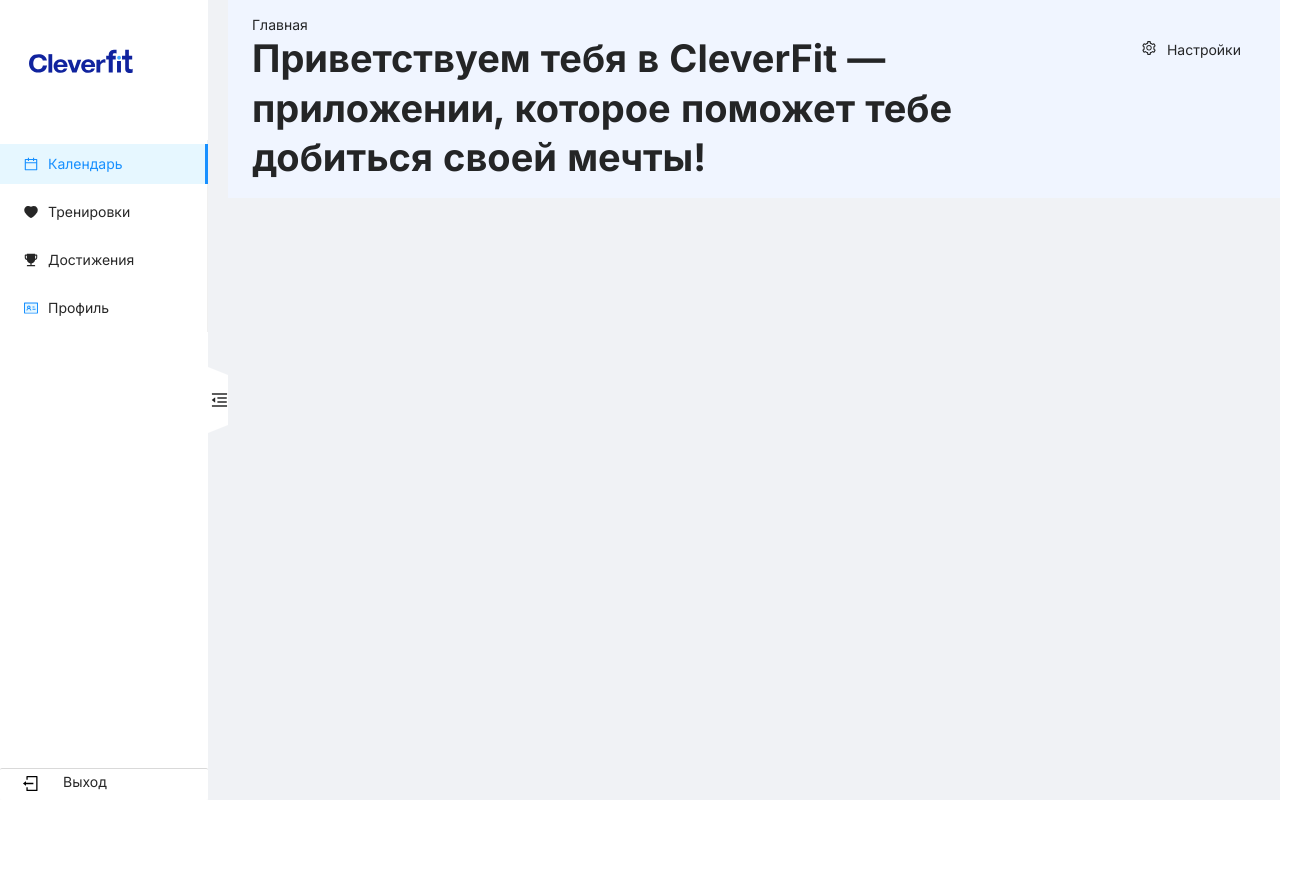
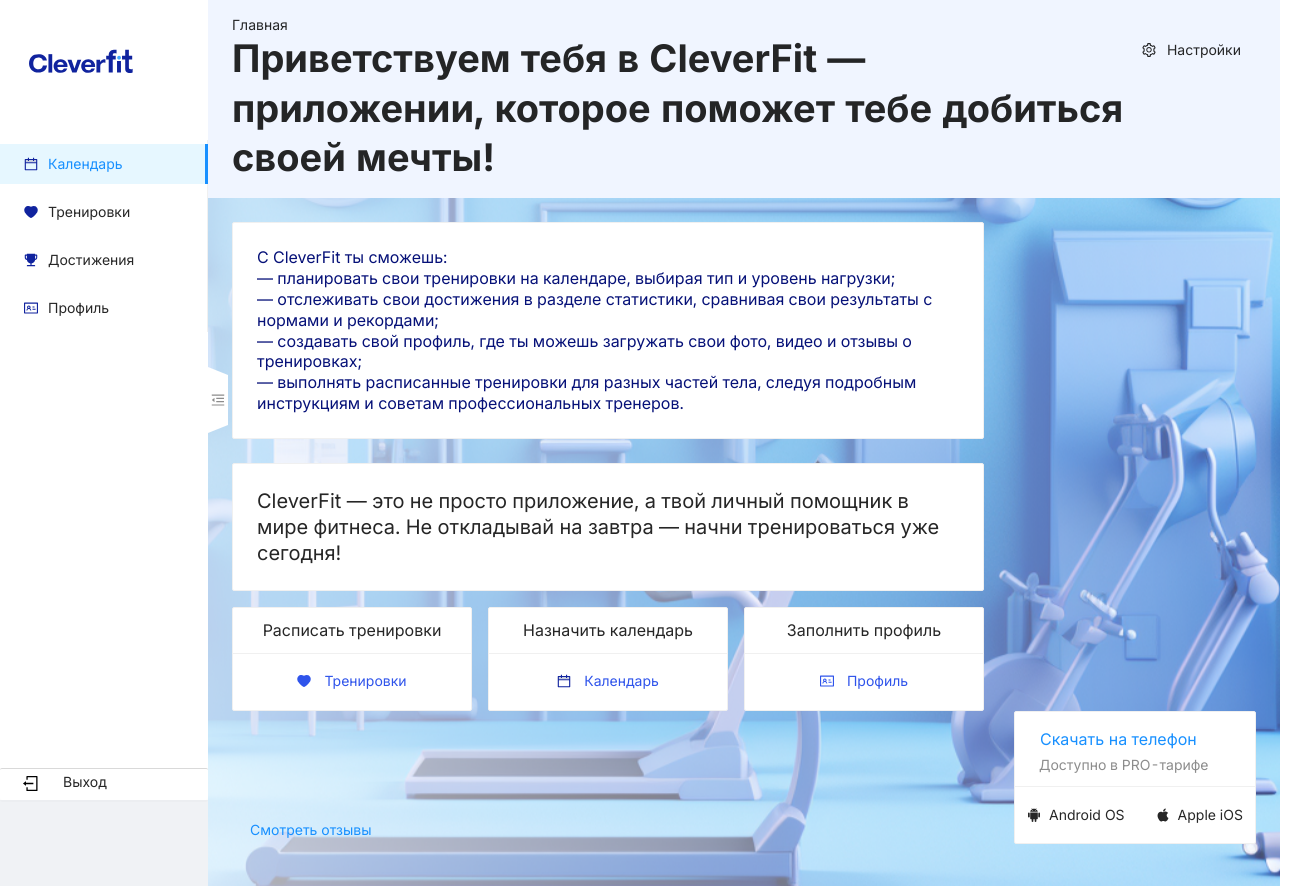
Before and after one commit to Ratiborz/CleverFit, a React (Vite) app: page / in a window 1280 px wide. Shown: the whole page, 1304 px wide, since content can reach past the window. Before the commit the page ends 800 px from the top, so only its background shows below. Built offline with nearby package versions, Linux system fonts and the light colour scheme.

Commit message:
add main, footer components and start make adaptive

```diff
--- /dev/null
+++ b/src/components/footer/footer.module.scss
@@ -0,0 +1,36 @@
+.footer {
+    display: flex;
+    justify-content: space-between;
+    align-items: flex-end;
+}
+
+.feedback_btn {
+    margin-left: 26px;
+    margin-bottom: 40px;
+}
+
+.dowloand_btn {
+    display: flex;
+    flex-direction: column;
+    justify-content: flex-start;
+    padding: 12px 24px;
+}
+
+.dowloand {
+    width: 158px;
+    font-size: 16px;
+    font-weight: 400;
+    line-height: 130%;
+}
+
+.dowloand_btn__descrip {
+    color: rgb(140, 140, 140);
+    font-size: 14px;
+    font-weight: 400;
+    line-height: 130%;
+}
+
+.card {
+    margin-right: 24px;
+    margin-bottom: 42px;
+}
--- /dev/null
+++ b/src/components/footer/footer.tsx
@@ -0,0 +1,42 @@
+import { AndroidFilled, AppleFilled } from '@ant-design/icons';
+import { Button, Card, Divider, Space } from 'antd';
+import s from './footer.module.scss';
+
+export const Footer = () => {
+    return (
+        <footer className={s.footer}>
+            <Button type='link' className={s.feedback_btn}>
+                Смотреть отзывы
+            </Button>
+
+            <Card bodyStyle={{ padding: 0, width: 240 }} className={s.card}>
+                <div className={s.dowloand_btn}>
+                    <Button type='link' style={{ padding: 0 }} className={s.dowloand}>
+                        Скачать на телефон
+                    </Button>
+                    <p className={s.dowloand_btn__descrip}>Доступно в PRO-тарифе</p>
+                </div>
+                <Divider style={{ margin: 0 }} />
+                <Space
+                    size={29}
+                    style={{ width: '100%', justifyContent: 'center', padding: '12px 24px' }}
+                >
+                    <Button
+                        style={{ color: '#000000D9', padding: 0 }}
+                        type='link'
+                        icon={<AndroidFilled style={{ color: '#000000D9' }} />}
+                    >
+                        Android OS
+                    </Button>
+                    <Button
+                        style={{ color: '#000000D9', padding: 0 }}
+                        type='link'
+                        icon={<AppleFilled style={{ color: '#000000D9' }} />}
+                    >
+                        Apple iOS
+                    </Button>
+                </Space>
+            </Card>
+        </footer>
+    );
+};
--- a/src/components/header/header.module.scss
+++ b/src/components/header/header.module.scss
@@ -1,12 +1,13 @@
 .header {
     padding: 16px 24px;
+    width: 100%;
     background-color: #f0f5ff;
 }
 
 .settings {
     display: flex;
     justify-content: space-between;
-    align-items: flex-start;
+    align-items: center;
     max-width: 129px;
     width: 100%;
     font-size: 14px;
@@ -26,6 +27,7 @@
     font-weight: 700;
     line-height: 130%;
     max-width: 900px;
+    width: 100%;
     margin: 0;
 }
 
@@ -33,5 +35,19 @@
     font-size: 14px;
     font-weight: 400;
     line-height: 130%;
-    letter-spacing: 0%;
 }
+
+@media (max-width: 834px) {
+    .setting_icon {
+        display: none;
+    }
+    .title {
+        font-size: 24px;
+        font-weight: 500;
+        line-height: 130%;
+        max-width: 473px;
+    }
+    .title_settings {
+        justify-content: flex-start;
+    }
+}
--- a/src/components/header/header.tsx
+++ b/src/components/header/header.tsx
@@ -11,7 +11,9 @@
                     мечты!
                 </h1>
                 <div className={s.settings}>
-                    <SettingOutlined />
+                    <span className={s.setting_icon}>
+                        <SettingOutlined />
+                    </span>
                     <p>Настройки</p>
                 </div>
             </div>
--- /dev/null
+++ b/src/components/main/main.module.scss
@@ -0,0 +1,57 @@
+.wrapper {
+    margin-top: 24px;
+    margin-left: 24px;
+    height: 100%;
+    width: 100%;
+    background: none;
+}
+
+.card {
+    max-width: 752px;
+    width: 100%;
+    margin-bottom: 24px;
+}
+
+.card_margin {
+    margin-bottom: 16px;
+}
+
+.card__text,
+.card__descrip {
+    color: #061178;
+    font-size: 16px;
+    font-weight: 400;
+    line-height: 130%;
+    letter-spacing: 0%;
+    text-align: left;
+}
+
+.card__descrip {
+    color: #262626;
+    font-size: 20px;
+    font-weight: 500;
+}
+
+.card_training__p {
+    display: flex;
+    justify-content: center;
+    padding: 12px 0 12px;
+    font-size: 16px;
+    font-weight: 400;
+    line-height: 130%;
+}
+
+.card_training__btn {
+    display: flex;
+    gap: 5px;
+    align-items: center;
+    justify-content: center;
+    color: rgb(47, 84, 235);
+    font-size: 14px;
+    font-weight: 400;
+    line-height: 130%;
+    margin: 0 auto;
+    width: 100%;
+    height: 56px;
+    padding: 12px 24px;
+}
--- /dev/null
+++ b/src/components/main/main.tsx
@@ -0,0 +1,58 @@
+import { CalendarTwoTone, HeartFilled, IdcardOutlined } from '@ant-design/icons';
+import s from './main.module.scss';
+
+import { Button, Card, Divider, Layout, Space } from 'antd';
+
+export const Main = () => {
+    return (
+        <Layout className={s.wrapper}>
+            <Card className={s.card}>
+                <p className={s.card__text}>
+                    С CleverFit ты сможешь: <br /> — планировать свои тренировки на календаре,
+                    выбирая тип и уровень нагрузки; <br /> — отслеживать свои достижения в разделе
+                    статистики, сравнивая свои результаты с нормами и рекордами; <br /> — создавать
+                    свой профиль, где ты можешь загружать свои фото, видео и отзывы о тренировках;
+                    <br /> — выполнять расписанные тренировки для разных частей тела, следуя
+                    подробным инструкциям и советам профессиональных тренеров.
+                </p>
+            </Card>
+
+            <Card className={`${s.card} ${s.card_margin}`} bodyStyle={{ width: 752 }}>
+                <p className={s.card__descrip}>
+                    CleverFit — это не просто приложение, а твой личный помощник в мире фитнеса. Не
+                    откладывай на завтра — начни тренироваться уже сегодня!
+                </p>
+            </Card>
+
+            <Space size={16}>
+                <Card bodyStyle={{ padding: 0, width: 238 }}>
+                    <p className={s.card_training__p}>Расписать тренировки</p>
+                    <Divider style={{ margin: 0 }} />
+                    <Button className={s.card_training__btn} type='link' icon={<HeartFilled />}>
+                        Тренировки
+                    </Button>
+                </Card>
+
+                <Card bodyStyle={{ padding: 0, width: 238 }}>
+                    <p className={s.card_training__p}>Назначить календарь</p>
+                    <Divider style={{ margin: 0 }} />
+                    <Button
+                        className={s.card_training__btn}
+                        type='link'
+                        icon={<CalendarTwoTone twoToneColor='#10239E' />}
+                    >
+                        Календарь
+                    </Button>
+                </Card>
+
+                <Card bodyStyle={{ padding: 0, width: 238 }}>
+                    <p className={s.card_training__p}>Заполнить профиль</p>
+                    <Divider style={{ margin: 0 }} />
+                    <Button className={s.card_training__btn} type='link' icon={<IdcardOutlined />}>
+                        Профиль
+                    </Button>
+                </Card>
+            </Space>
+        </Layout>
+    );
+};
--- a/src/components/sider/sider.module.scss
+++ b/src/components/sider/sider.module.scss
@@ -1,6 +1,7 @@
 .sider {
     padding-top: 47px;
     height: 100vh;
+    z-index: 10;
 }
 
 .wrapper {
@@ -13,6 +14,11 @@
 .logo {
     padding-left: 29px;
     margin-bottom: 67px;
+}
+
+.logo_mini {
+    margin-left: 25px;
+    margin-bottom: 68px;
 }
 
 .button {
@@ -30,17 +36,25 @@
     width: 20px;
     height: 66px;
     padding-left: 3px;
-    font-size: 18px;
-    line-height: 64px;
     cursor: pointer;
     transition: color 0.3s;
     margin: auto 0;
-    background-image: url(/public/block-trigger.svg);
+    background-image: url(/block-trigger.svg);
     background-size: cover;
     background-position: center;
     background-repeat: no-repeat;
+    position: absolute;
+    right: -20px; /* отступ справа, чтобы триггер был прижат к правому краю canea */
+    top: 50%; /* располагаем триггер по вертикали по центру */
+    transform: translateY(-50%); /* корректируем положение по вертикали */
+    &:hover {
+        svg {
+            fill: #1890ff;
+            transition: 0.3s;
+        }
+    }
+    svg {
+        fill: #8c8c8c;
+        transition: 0.3s;
+    }
 }
-
-.trigger:hover {
-    color: #1890ff;
-}
--- a/src/components/sider/sider.tsx
+++ b/src/components/sider/sider.tsx
@@ -1,7 +1,7 @@
 import {
     CalendarTwoTone,
     HeartFilled,
-    IdcardTwoTone,
+    IdcardOutlined,
     MenuFoldOutlined,
     MenuUnfoldOutlined,
     TrophyFilled,
@@ -30,13 +30,13 @@
 }
 
 const items: MenuItem[] = [
-    getItem('Календарь', '1', <CalendarTwoTone />),
-    getItem('Тренировки', '2', <HeartFilled />),
-    getItem('Достижения', '3', <TrophyFilled />),
-    getItem('Профиль', '4', <IdcardTwoTone />),
+    getItem('Календарь', '1', <CalendarTwoTone twoToneColor='#10239E' />),
+    getItem('Тренировки', '2', <HeartFilled style={{ color: '#10239E' }} />),
+    getItem('Достижения', '3', <TrophyFilled style={{ color: '#10239E' }} />),
+    getItem('Профиль', '4', <IdcardOutlined style={{ color: '#10239E' }} />),
 ];
 
-const Aside: React.FC = () => {
+export const Aside: React.FC = () => {
     const [collapsed, setCollapsed] = useState(false);
     return (
         <Layout>
@@ -51,13 +51,23 @@
             >
                 <div className={s.wrapper}>
                     <div>
+                        {collapsed ? (
+                            <Image
+                                className={s.logo_mini}
+                                preview={false}
+                                width={29}
+                                src='/fit.svg'
+                                alt='logo'
+                            />
+                        ) : (
                             <Image
                                 className={s.logo}
                                 preview={false}
                                 width={133}
-                            src='/public/Logo.svg'
+                                src='/Logo.svg'
                                 alt='logo'
                             />
+                        )}
 
                         <Menu
                             theme='light'
@@ -69,21 +79,16 @@
 
                     <Button
                         className={s.button}
-                        icon={
-                            <Image src='/public/Exit.svg' width={16} preview={false} alt='exit' />
-                        }
+                        icon={<Image src='/Exit.svg' width={16} preview={false} alt='exit' />}
                     >
                         {!collapsed && <span className={s.button_text}>Выход</span>}
                     </Button>
                 </div>
-            </Sider>
-
                 {React.createElement(collapsed ? MenuUnfoldOutlined : MenuFoldOutlined, {
                     className: `${s.trigger} `,
                     onClick: () => setCollapsed(!collapsed),
                 })}
+            </Sider>
         </Layout>
     );
 };
-
-export default Aside;
--- a/src/index.css
+++ b/src/index.css
@@ -1,8 +1,6 @@
 @import url('https://fonts.googleapis.com/css2?family=Inter:wght@400;700&display=swap');
 
 #root {
-    display: flex;
-    flex-direction: row-reverse;
     max-width: 1440px;
     width: 100%;
     margin: 0 auto;
--- a/src/pages/main-page/main-page.module.scss
+++ b/src/pages/main-page/main-page.module.scss
@@ -1,4 +1,9 @@
+.general_wrapper {
+    display: flex;
+    flex-direction: row;
+}
+
 .main_container {
-    max-width: 1232px;
     width: 100%;
+    background: none;
 }
--- a/src/pages/main-page/main-page.tsx
+++ b/src/pages/main-page/main-page.tsx
@@ -1,18 +1,34 @@
+import { Header } from '@components/header/header';
+import { Aside } from '@components/sider/sider';
 import React from 'react';
 
-import { Header } from '@components/header/header';
+import { Footer } from '@components/footer/footer';
+import { Main } from '@components/main/main';
 import { Layout } from 'antd';
+import { Content } from 'antd/lib/layout/layout';
+import s from './main-page.module.scss';
 
-import Aside from '@components/sider/sider';
-import s from './main-page.module.scss';
+const backgroundImage = '/Main_page_light.png';
 
 export const MainPage: React.FC = () => {
     return (
-        <>
+        <Layout
+            className={s.general_wrapper}
+            style={{
+                backgroundImage: `url(${backgroundImage})`,
+                backgroundSize: '1440px 1024px',
+                backgroundRepeat: 'no-repeat',
+                backgroundPosition: 'top',
+            }}
+        >
+            <Aside />
             <Layout className={s.main_container}>
                 <Header />
+                <Content>
+                    <Main />
+                </Content>
+                <Footer />
             </Layout>
-            <Aside />
-        </>
+        </Layout>
     );
 };
```
Also changed, not shown: public/Main_page_light.png (added), public/fit.svg (added). Lines whose indentation alone changed are shown as unchanged.
